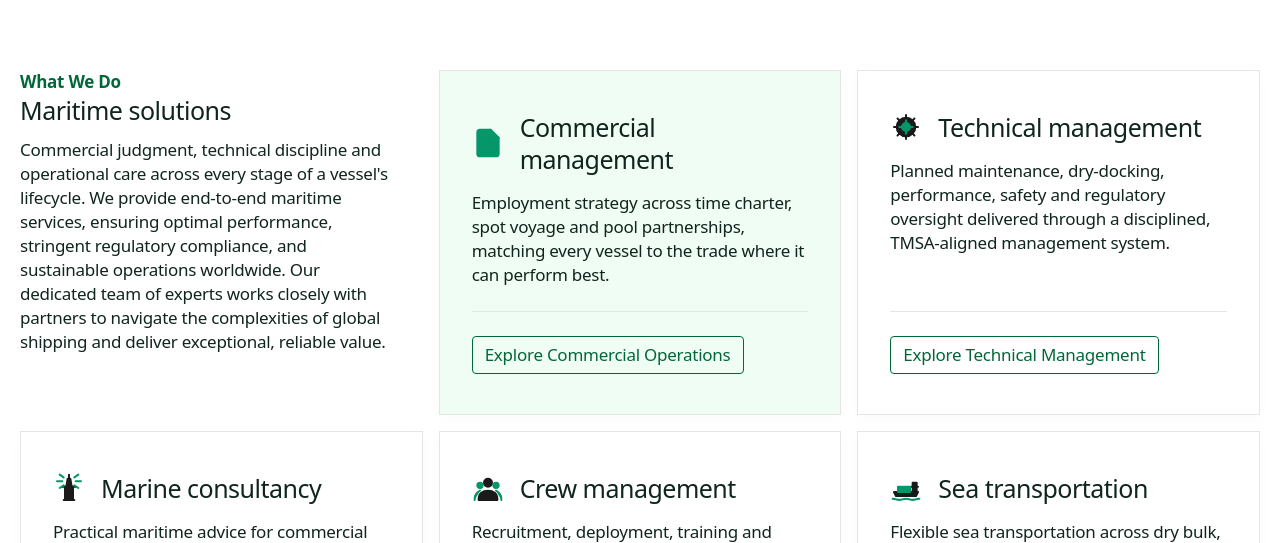
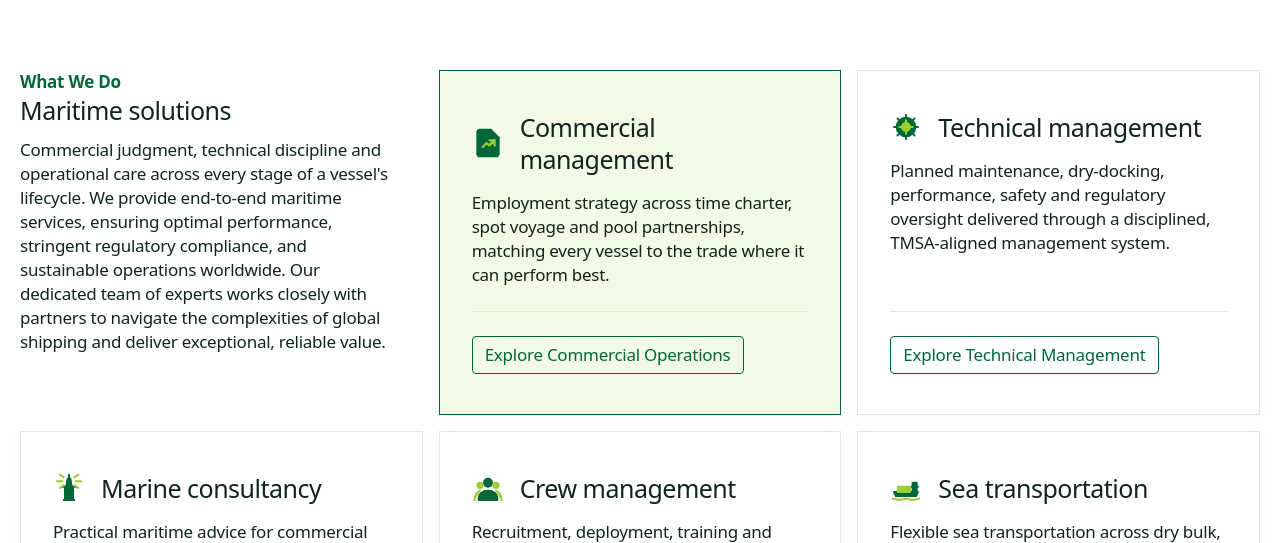
Before and after one commit to quoc05dev/asp-shipping-next-V2, a Next.js app: page / in a window 1280 px wide. In both pictures the pointer is over the icon 487 px from the left and 1161 px from the top of the page. Shown: the part 1018-1561 px from the top of the page. Built offline with nearby package versions, Linux system fonts and the light colour scheme; a web font is replaced by a local one.

Commit message:
refine-home-what-we-do-icon-and-hover-colors

```diff
--- a/app/globals.css
+++ b/app/globals.css
@@ -346,23 +346,25 @@
 }
 .mega-nav-body { border-bottom: none !important; }
 
+
 /* Home What We Do Icons */
 .home-service-icon {
   width: 32px;
   height: 32px;
-  color: #1a1a1a;
+  color: var(--theme-color-primary);
   overflow: visible;
   transition: color 0.25s ease, transform 0.25s ease;
   flex-shrink: 0;
 }
-.home-service-icon .icon-accent { color: #059669; stroke: currentColor; }
+.home-service-icon .icon-accent { color: #9ace32; stroke: currentColor; }
 .home-service-icon .icon-accent--fill { fill: currentColor; }
-.home-service-card:hover .home-service-icon { color: #059669; }
+.home-service-card:hover .home-service-icon { color: var(--theme-color-primary); }
 
 /* Home What We Do Card */
 .home-service-card {
   transition: background-color 0.25s ease, border-color 0.25s ease !important;
 }
 .home-service-card:hover {
-  background-color: #f0fdf4 !important;
+  background-color: rgba(154, 206, 50, 0.13) !important;
+  border-color: var(--theme-color-primary) !important;
 }
```
